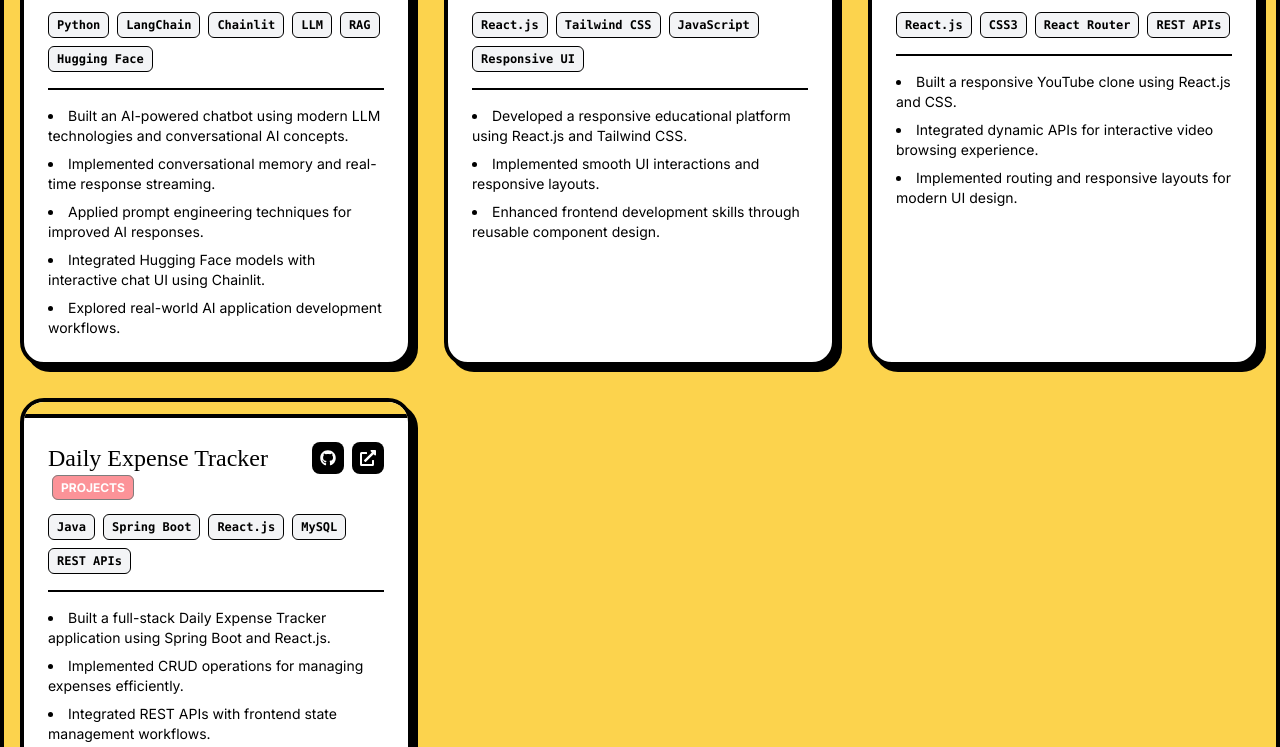
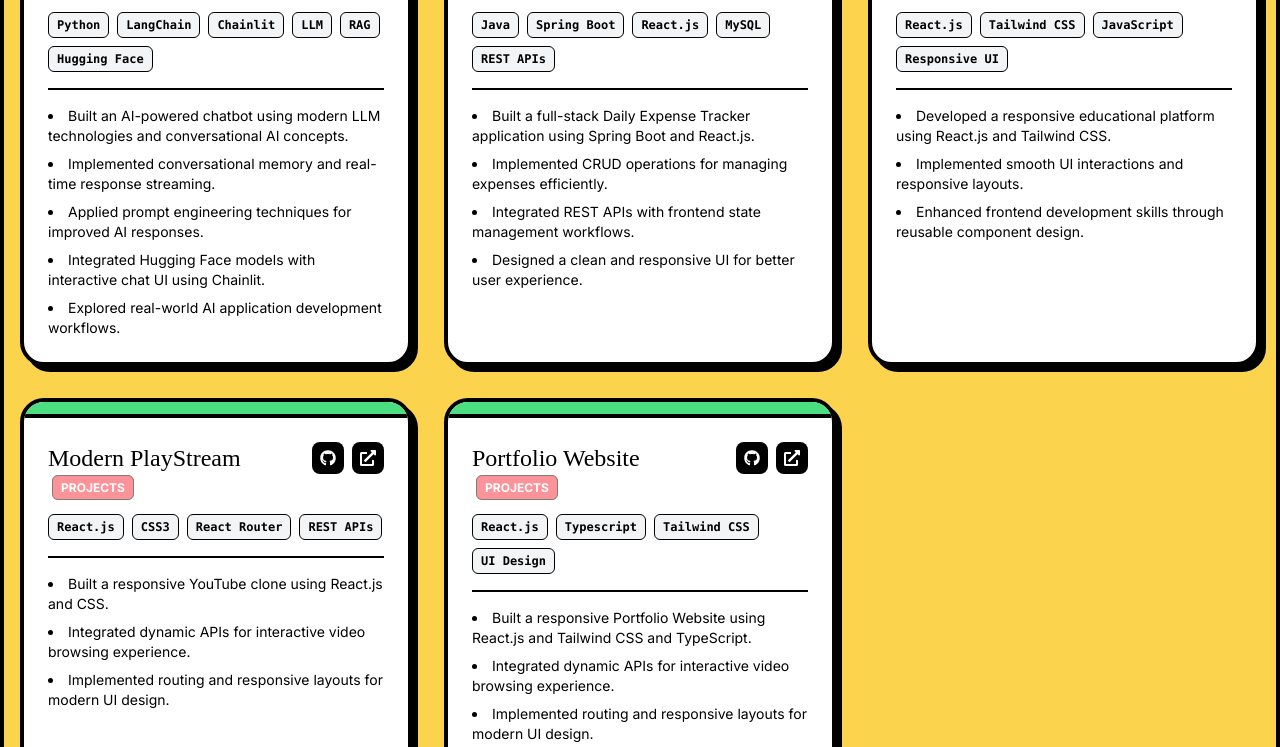
Before and after one commit to rajSunny5714/new-portfolio, a React (Vite) app: page / in a window 1280 px wide. Shown: the part 4501-5248 px from the top of the page. Built offline with nearby package versions, Linux system fonts and the light colour scheme; the HTML template or start-up script is replaced by a standard one; a web font is replaced by a local one.

Commit message:
Refactor Projects component and ProjectCard

```diff
--- a/src/components/sections/Projects.tsx
+++ b/src/components/sections/Projects.tsx
@@ -166,6 +166,27 @@ const Projects = () => {
     },
 
     {
+      title: 'Daily Expense Tracker',
+      color: 'bg-custom-yellow',
+      tools: [
+        'Java',
+        'Spring Boot',
+        'React.js',
+        'MySQL',
+        'REST APIs',
+      ],
+      github:
+        'https://github.com/rajSunny5714/Daily-Expense-Tracker-FullStack-Project',
+      link: 'https://budgetify-react.vercel.app/',
+      description: [
+        'Built a full-stack Daily Expense Tracker application using Spring Boot and React.js.',
+        'Implemented CRUD operations for managing expenses efficiently.',
+        'Integrated REST APIs with frontend state management workflows.',
+        'Designed a clean and responsive UI for better user experience.',
+      ],
+    },
+
+    {
       title: 'Edusity Web',
       color: 'bg-custom-pink',
       tools: [
@@ -203,26 +224,24 @@ const Projects = () => {
       ],
     },
 
-    {
-      title: 'Daily Expense Tracker',
-      color: 'bg-custom-yellow',
+     {
+      title: 'Portfolio Website',
+      color: 'bg-custom-green',
       tools: [
-        'Java',
-        'Spring Boot',
         'React.js',
-        'MySQL',
-        'REST APIs',
+        'Typescript',
+        'Tailwind CSS',
+        'UI Design',
       ],
-      github:
-        'https://github.com/rajSunny5714/Daily-Expense-Tracker-FullStack-Project',
-      link: 'https://budgetify-react.vercel.app/',
+      github: 'https://github.com/rajSunny5714/new-portfolio',
+      link: 'https://new-portfolio-ivory-pi.vercel.app/',
       description: [
-        'Built a full-stack Daily Expense Tracker application using Spring Boot and React.js.',
-        'Implemented CRUD operations for managing expenses efficiently.',
-        'Integrated REST APIs with frontend state management workflows.',
-        'Designed a clean and responsive UI for better user experience.',
+        'Built a responsive Portfolio Website using React.js and Tailwind CSS and TypeScript.',
+        'Integrated dynamic APIs for interactive video browsing experience.',
+        'Implemented routing and responsive layouts for modern UI design.',
       ],
     },
+
   ];
 
   return (
```
